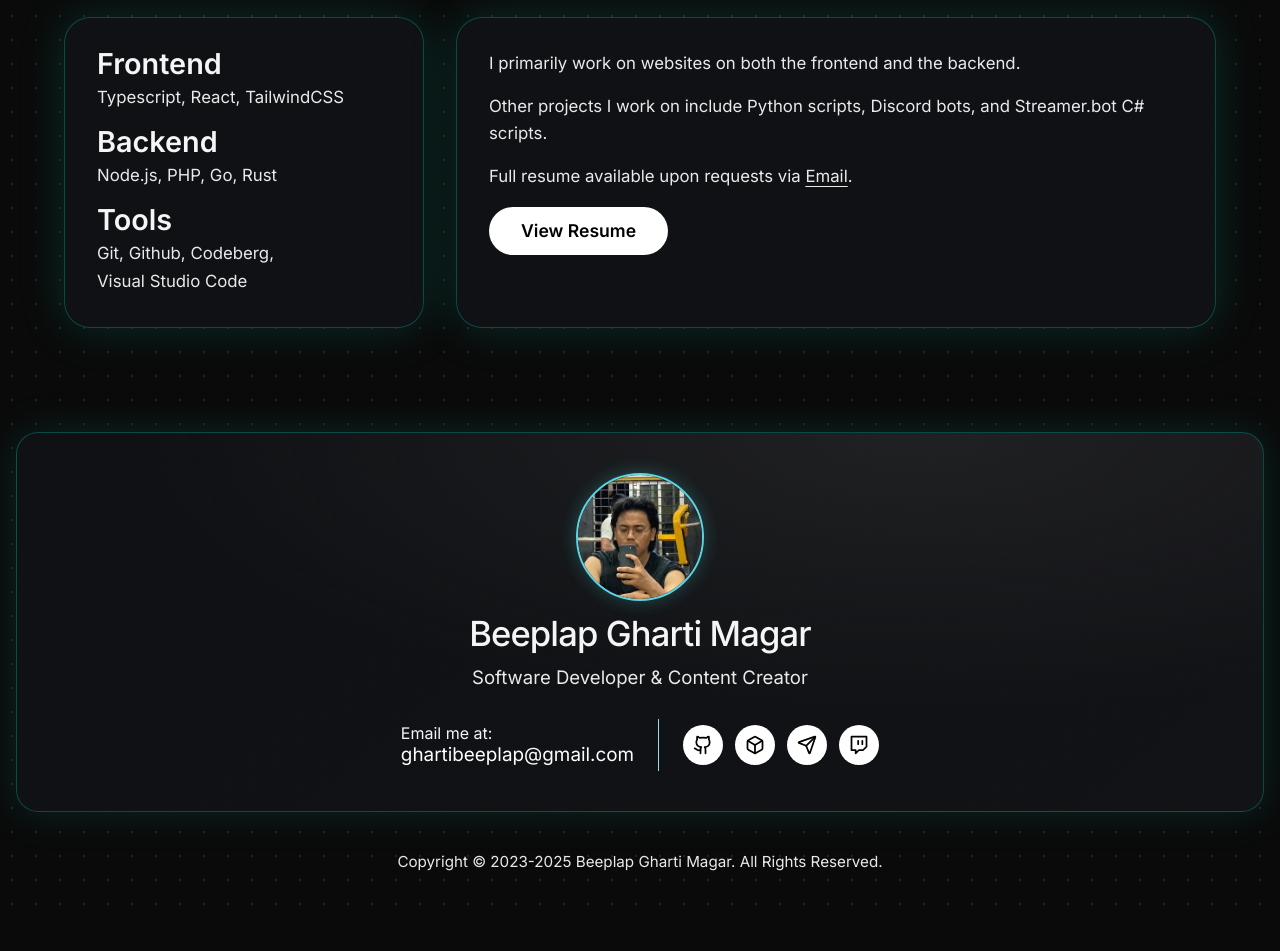
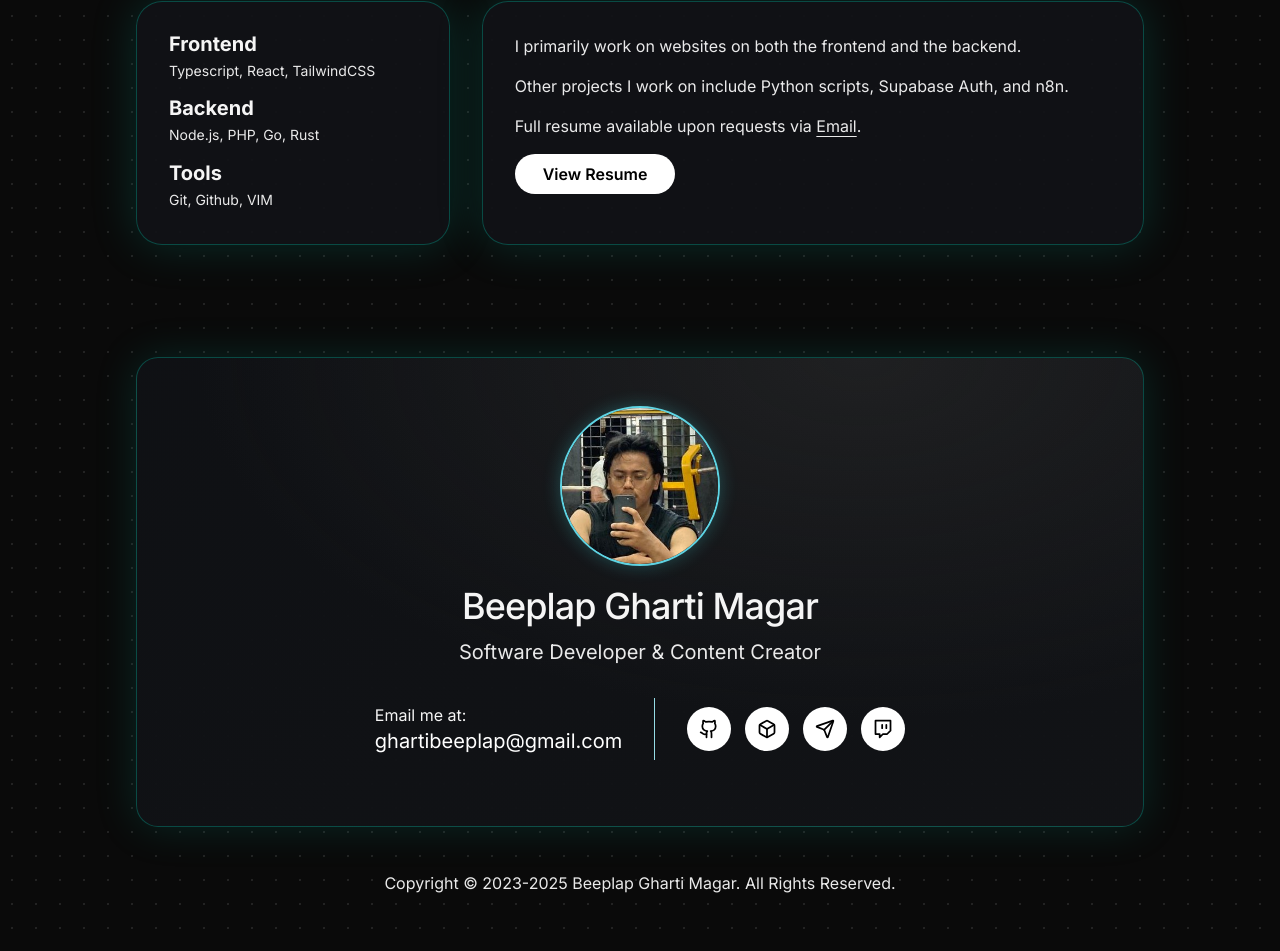
Before and after one commit to Beeplap/My-portfolio, a React (Vite) app: page / in a window 1280 px wide. Shown: the part 2516-3467 px from the top of the page. Before the commit the page ends 3435 px from the top, so only its background shows below. Built offline with nearby package versions, Linux system fonts and the light colour scheme; the HTML template or start-up script is replaced by a standard one.

Commit message:
refector : maintain visual uniformity across page

```diff
--- a/src/components/Contact.tsx
+++ b/src/components/Contact.tsx
@@ -33,40 +33,40 @@ const Contact = () => {
   ];
 
   return (
-    <section id="contact" className="px-4 pt-10 md:pt-12">
-      <div className="mx-auto max-w-[1260px]">
-        <div className="rounded-[22px] border border-[hsl(172_100%_30%_/0.42)] bg-[radial-gradient(120%_140%_at_72%_0%,hsl(0_0%_20%_/0.45),transparent_52%),linear-gradient(140deg,hsl(220_15%_7%_/0.98),hsl(220_12%_8%_/0.96))] px-5 py-8 shadow-[0_0_40px_hsl(172_100%_30%_/0.2)] md:px-8 md:py-10">
-          <div className="mx-auto flex max-w-3xl cursor-default flex-col items-center text-center">
+    <section id="contact" className="px-4 pt-12 md:pt-14">
+      <div className="mx-auto w-full max-w-[1008px]">
+        <div className="rounded-[22px] border border-[hsl(172_100%_30%_/0.42)] bg-[radial-gradient(120%_140%_at_72%_0%,hsl(0_0%_18%_/0.5),transparent_55%),linear-gradient(140deg,hsl(220_15%_7%_/0.98),hsl(220_12%_8%_/0.96))] px-5 py-10 shadow-[0_0_42px_hsl(172_100%_30%_/0.2)] md:min-h-[470px] md:px-10 md:py-12">
+          <div className="mx-auto flex max-w-4xl cursor-default flex-col items-center justify-center text-center">
             <img
               src="/assets/beeo.jpg"
               alt="Beeplap Gharti Magar profile picture"
-              className="h-28 w-28 rounded-full border-[2px] border-cyan-300/90 object-cover shadow-[0_0_18px_hsl(182_100%_65%_/0.24)] md:h-32 md:w-32"
+              className="h-32 w-32 rounded-full border-[2px] border-cyan-300/90 object-cover shadow-[0_0_18px_hsl(182_100%_65%_/0.24)] md:h-40 md:w-40"
             />
 
-            <h2 className="mt-4 text-[clamp(2rem,2.7vw,2.85rem)] font-medium leading-none tracking-tight">
+            <h2 className="mt-5 text-3xl font-medium leading-none tracking-tight md:text-4xl">
               Beeplap Gharti Magar
             </h2>
-            <p className="mt-3 text-[clamp(1.05rem,1.45vw,1.5rem)] text-foreground/95">
+            <p className="mt-3 text-base text-foreground/95 md:text-xl">
               Software Developer & Content Creator
             </p>
 
-            <div className="mt-7 flex w-full flex-col items-center gap-5 md:flex-row md:justify-center md:gap-6">
+            <div className="mt-8 flex w-full flex-col items-center gap-5 md:flex-row md:justify-center md:gap-8">
               <div className="text-center md:text-left">
-                <p className="text-[clamp(1rem,1.1vw,1.2rem)] leading-tight text-foreground/88">
+                <p className="text-sm leading-tight text-foreground/88 md:text-base">
                   Email me at:
                 </p>
                 <a
                   href="mailto:ghartibeeplap@gmail.com"
                   onClick={openMailClient}
-                  className="text-[clamp(1.18rem,1.28vw,1.45rem)] leading-tight text-white transition-colors hover:text-cyan-200"
+                  className="text-base leading-tight text-white transition-colors hover:text-cyan-200 md:text-xl"
                 >
                   ghartibeeplap@gmail.com
                 </a>
               </div>
 
-              <div className="hidden h-[52px] w-px bg-cyan-200/90 md:block" />
+              <div className="hidden h-[62px] w-px bg-cyan-200/90 md:block" />
 
-              <div className="flex items-center gap-3">
+              <div className="flex items-center gap-3.5">
                 {socials.map(({ name, href, icon: Icon }) => (
                   <a
                     key={name}
@@ -74,7 +74,7 @@ const Contact = () => {
                     target="_blank"
                     rel="noopener noreferrer"
                     aria-label={name}
-                    className="inline-flex h-10 w-10 items-center justify-center rounded-full bg-white text-black transition-transform duration-200 hover:scale-105"
+                    className="inline-flex h-11 w-11 items-center justify-center rounded-full bg-white text-black transition-transform duration-200 hover:scale-105"
                   >
                     <Icon className="h-5 w-5" strokeWidth={2.1} />
                   </a>
--- a/src/components/Footer.tsx
+++ b/src/components/Footer.tsx
@@ -2,9 +2,9 @@ const Footer = () => {
   const currentYear = new Date().getFullYear();
 
   return (
-    <footer className="px-4 pb-10 pt-8 md:pb-12 md:pt-10">
-      <div className="mx-auto max-w-[1260px] cursor-default text-center">
-        <p className="text-[clamp(0.95rem,1.02vw,1.25rem)] leading-tight text-foreground/95">
+    <footer className="px-4 pb-11 pt-9 md:pb-14 md:pt-11">
+      <div className="mx-auto w-full max-w-[1008px] cursor-default text-center">
+        <p className="text-sm leading-tight text-foreground/95 md:text-base">
           Copyright © 2023-{currentYear} Beeplap Gharti Magar. All Rights
           Reserved.
         </p>
--- a/src/components/Projects.tsx
+++ b/src/components/Projects.tsx
@@ -48,7 +48,7 @@ const Projects = () => {
   return (
     <section id="projects" className="py-20 px-4 bg-background scroll-mt-28">
       <div className="max-w-6xl mx-auto">
-        <h2 className="text-4xl md:text-5xl cursor-default font-bold mb-14 text-center">Projects</h2>
+        <h2 className="text-4xl md:text-5xl cursor-default mb-14 text-center">Projects</h2>
 
         <div className="space-y-16">
           {projects.map((project, idx) => {
--- a/src/components/Skills.tsx
+++ b/src/components/Skills.tsx
@@ -10,14 +10,14 @@ const Skills = () => {
     },
     {
       title: "Tools",
-      skills: "Git,  Github,  Codeberg,\nVisual Studio Code",
+      skills: "Git,  Github, VIM",
     },
   ];
 
   return (
     <section id="skills" className="px-4 py-12 scroll-mt-28 md:py-14">
-      <div className="mx-auto max-w-6xl">
-        <h2 className="mb-8 text-center text-5xl font-semibold tracking-tight md:mb-9 md:text-6xl">
+      <div className="mx-auto w-full max-w-[1008px]">
+        <h2 className="mb-7 text-center text-4xl tracking-tight md:mb-8 md:text-5xl">
           Skills
         </h2>
 
@@ -26,10 +26,10 @@ const Skills = () => {
             <div className="space-y-4">
               {skillCategories.map((category) => (
                 <div key={category.title} className="cursor-default">
-                  <h3 className="text-[clamp(1.8rem,1.7vw,2.05rem)] leading-none font-semibold">
+                  <h3 className="text-xl font-bold leading-none">
                     {category.title}
                   </h3>
-                  <p className="mt-1.5 whitespace-pre-line text-[clamp(1.05rem,1.08vw,1.35rem)] leading-relaxed text-foreground/95">
+                  <p className="mt-1.5 whitespace-pre-line text-sm leading-relaxed text-foreground/95">
                     {category.skills}
                   </p>
                 </div>
@@ -38,14 +38,14 @@ const Skills = () => {
           </div>
 
           <div className="relative rounded-[26px] border border-[hsl(172_100%_30%_/0.42)] bg-[hsl(220_14%_8%_/0.92)] p-6 shadow-[0_0_45px_hsl(172_100%_30%_/0.24)] md:p-8">
-            <div className="max-w-4xl cursor-default space-y-4 text-[clamp(1.05rem,1.08vw,1.35rem)] leading-relaxed text-foreground/95">
+            <div className="max-w-4xl cursor-default space-y-4 text-sm leading-7 text-foreground/95 md:text-base">
               <p>
                 I primarily work on websites on both the frontend and the
                 backend.
               </p>
               <p>
-                Other projects I work on include Python scripts, Discord bots,
-                and Streamer.bot C# scripts.
+                Other projects I work on include Python scripts, Supabase Auth,
+                and n8n.
               </p>
               <p>
                 Full resume available upon requests via{" "}
@@ -60,7 +60,7 @@ const Skills = () => {
 
               <a
                 href="mailto:ghartibeeplap@gmail.com?subject=Resume%20Request"
-                className="inline-flex rounded-full bg-white px-8 py-2.5 text-[clamp(1.1rem,1.05vw,1.3rem)] font-semibold text-black transition-transform duration-200 hover:scale-[1.02] hover:bg-white/95"
+                className="inline-flex rounded-full bg-white px-7 py-2 text-sm font-semibold text-black transition-transform duration-200 hover:scale-[1.02] hover:bg-white/95 md:text-base"
               >
                 View Resume
               </a>
```
